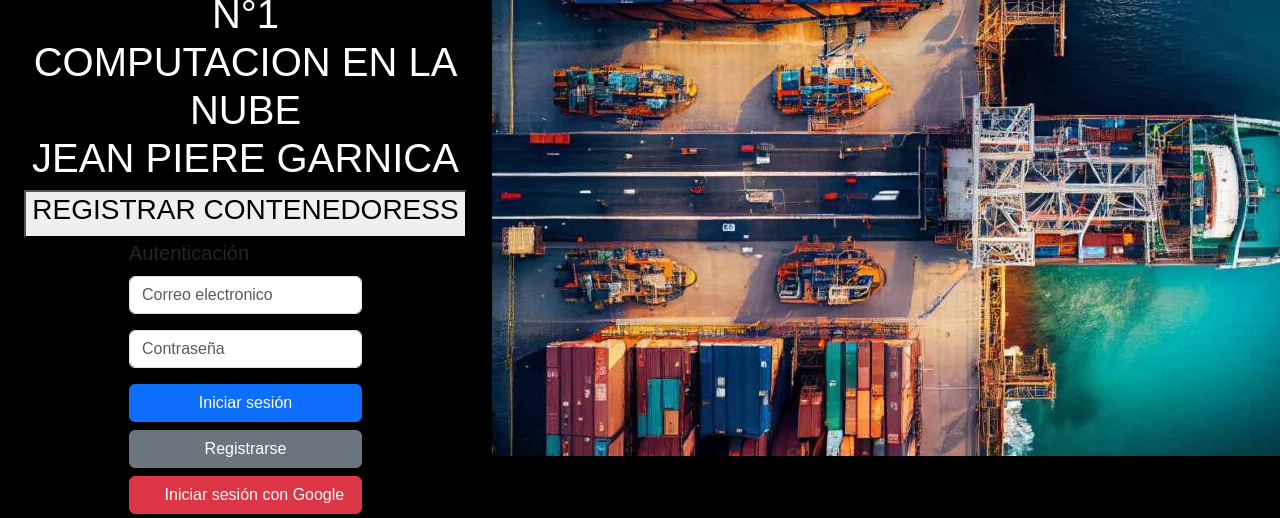
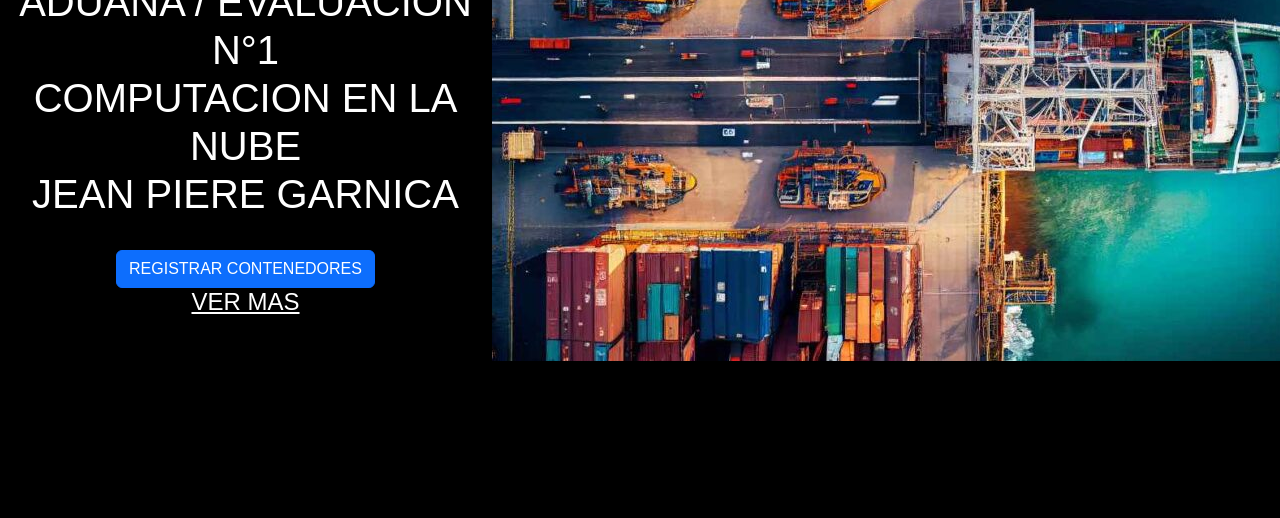
Before and after one commit to JPGR17Ki/aduanaJPGR, a plain HTML site: page index.html in a window 1280 px wide. Shown: the part 188-706 px from the top of the page. Drawn offline with nearby package versions, Linux system fonts and the light colour scheme.

Commit message:
nuevas modificaciones

```diff
--- a/index.html
+++ b/index.html
@@ -19,9 +19,11 @@
                 <h1 style="color: white;">
                     ADUANA / EVALUACION N°1<br> COMPUTACION EN LA NUBE <br> JEAN PIERE GARNICA
                 </h1>
-                <button  type="button" data-bs-toggle="modal" data-bs-target="#authModal"> <h3>REGISTRAR CONTENEDORESS</h1></button>
+                <br>
+                <button type="button" class="btn btn-primary" data-bs-toggle="modal" data-bs-target="#authModal">REGISTRAR CONTENEDORES</button>
+
                 <!-- Modal -->
-                    <div class="modal-dialog modal-dialog-centered"" id="authModal" tabindex="-1" aria-labelledby="authModalLabel" aria-hidden="true">
+                <div class="modal fade" id="authModal" tabindex="-1" aria-labelledby="authModalLabel" aria-hidden="true">
                     <div class="modal-dialog">
                         <div class="modal-content">
                             <div class="modal-header">
@@ -46,7 +48,6 @@
                         </div>
                     </div>
                 </div>
-
 
                 <h4><a href="#" style="color: white;">VER MAS</a></h4>
 
```
Lines whose indentation alone changed are shown as unchanged.
